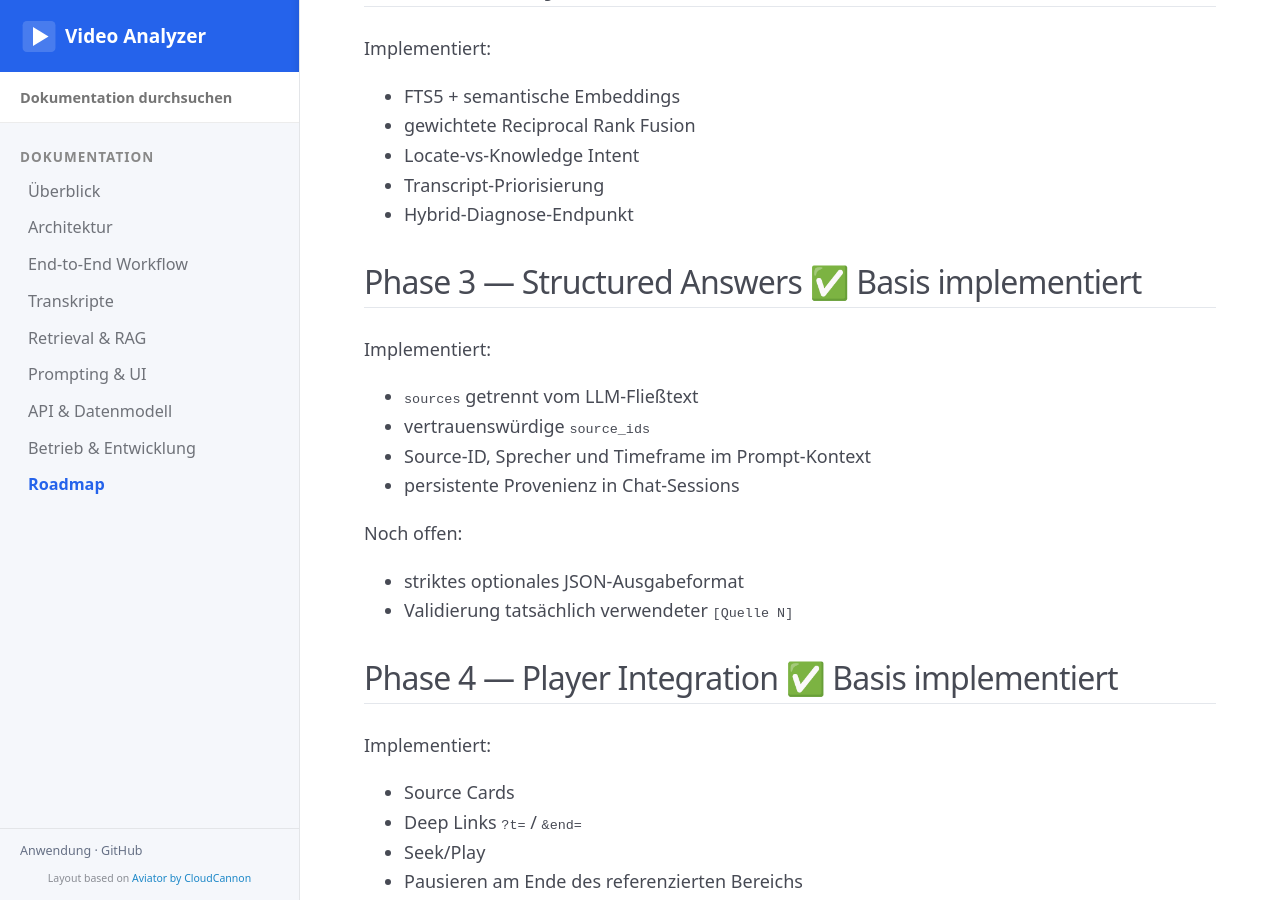
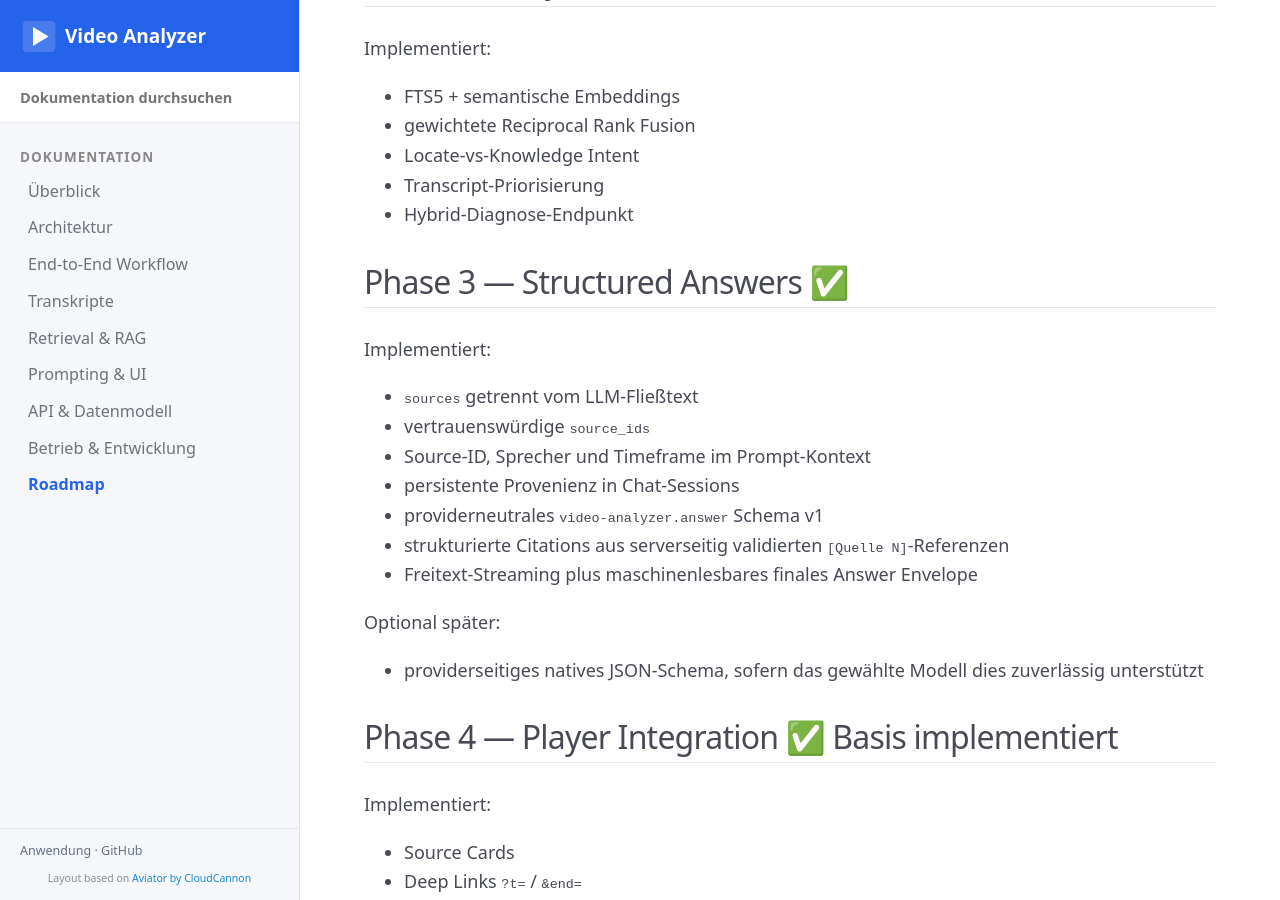
Before and after one commit to r14r/boersenfuehrerschein-videoanalyzer-public, a Jekyll site: the page built from docs/roadmap.md, in a window 1280 px wide and 900 px high, scrolled down 511 px. Built offline with Jekyll 4.4.1, drawn with Linux system fonts in a browser that asks for light colours.

Commit message:
Document structured answer schema

```diff
--- a/docs/roadmap.md
+++ b/docs/roadmap.md
@@ -27,7 +27,7 @@ Implementiert:
 - Transcript-Priorisierung
 - Hybrid-Diagnose-Endpunkt
 
-## Phase 3 — Structured Answers ✅ Basis implementiert
+## Phase 3 — Structured Answers ✅
 
 Implementiert:
 
@@ -35,11 +35,13 @@ Implementiert:
 - vertrauenswürdige `source_ids`
 - Source-ID, Sprecher und Timeframe im Prompt-Kontext
 - persistente Provenienz in Chat-Sessions
+- providerneutrales `video-analyzer.answer` Schema v1
+- strukturierte Citations aus serverseitig validierten `[Quelle N]`-Referenzen
+- Freitext-Streaming plus maschinenlesbares finales Answer Envelope
 
-Noch offen:
+Optional später:
 
-- striktes optionales JSON-Ausgabeformat
-- Validierung tatsächlich verwendeter `[Quelle N]`
+- providerseitiges natives JSON-Schema, sofern das gewählte Modell dies zuverlässig unterstützt
 
 ## Phase 4 — Player Integration ✅ Basis implementiert
 
```
